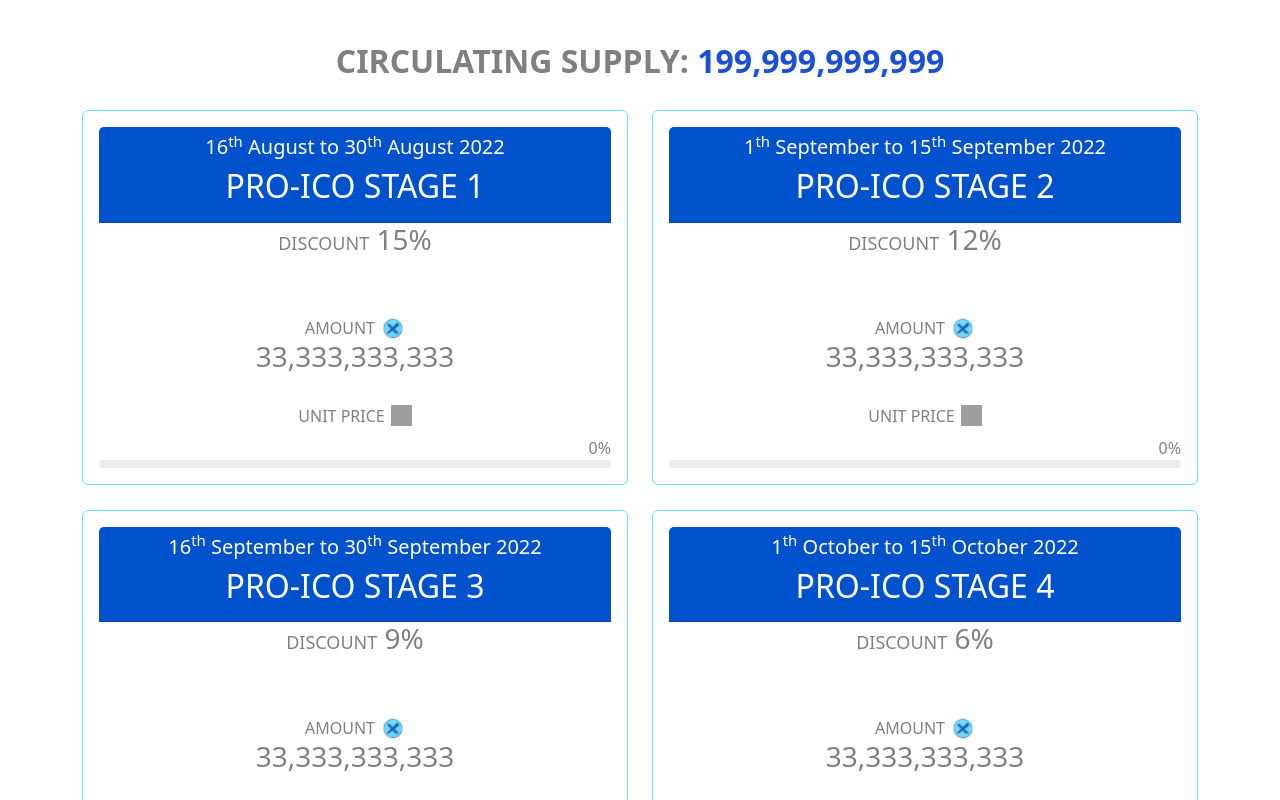
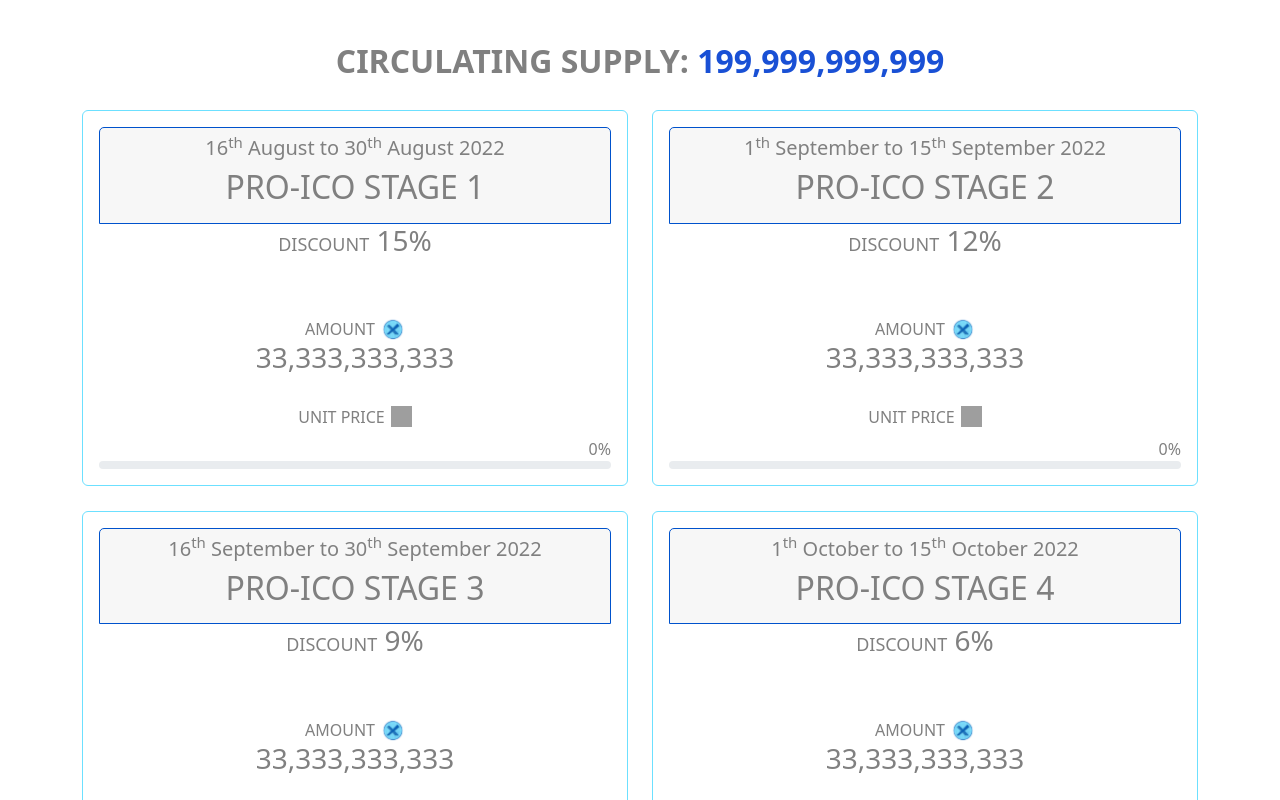
Before and after one commit to skullpunks/Indexx500_Purchase_website, a React (Create React App) app: page / in a window 1280 px wide. Shown: the part 960-1760 px from the top of the page. Built offline with nearby package versions, Linux system fonts and the light colour scheme; no server answers; grey boxes are pictures that could not be loaded; what web3modal would draw is missing.

Commit message:
card styling issue fixed

```diff
--- a/src/assets/style.css
+++ b/src/assets/style.css
@@ -254,7 +254,14 @@
 }
 
 .card-header-color {
-    color: #ffffff;
     text-align: center;
     font-weight: 400;
 }
+
+.card-header-inactive {
+    color: #808080;
+}
+
+.card-header-active {
+    color: #ffffff;
+}
--- a/src/components/Card.js
+++ b/src/components/Card.js
@@ -23,7 +23,7 @@ const CardComponent = ({
   return (
     <Card className={checkBetween(sdate, edate) ? "active-supply-card" : "non-active-supply-card"}>
       <Card.Body>
-        <Card.Header className="customCard">
+        <Card.Header className={checkBetween(sdate, edate) ? "customCard card-header-active" : "supply-card card-header-inactive"}>
           <div className="card-header-color">
             <h5>
               {`${sdate.format("D")}`}
```
